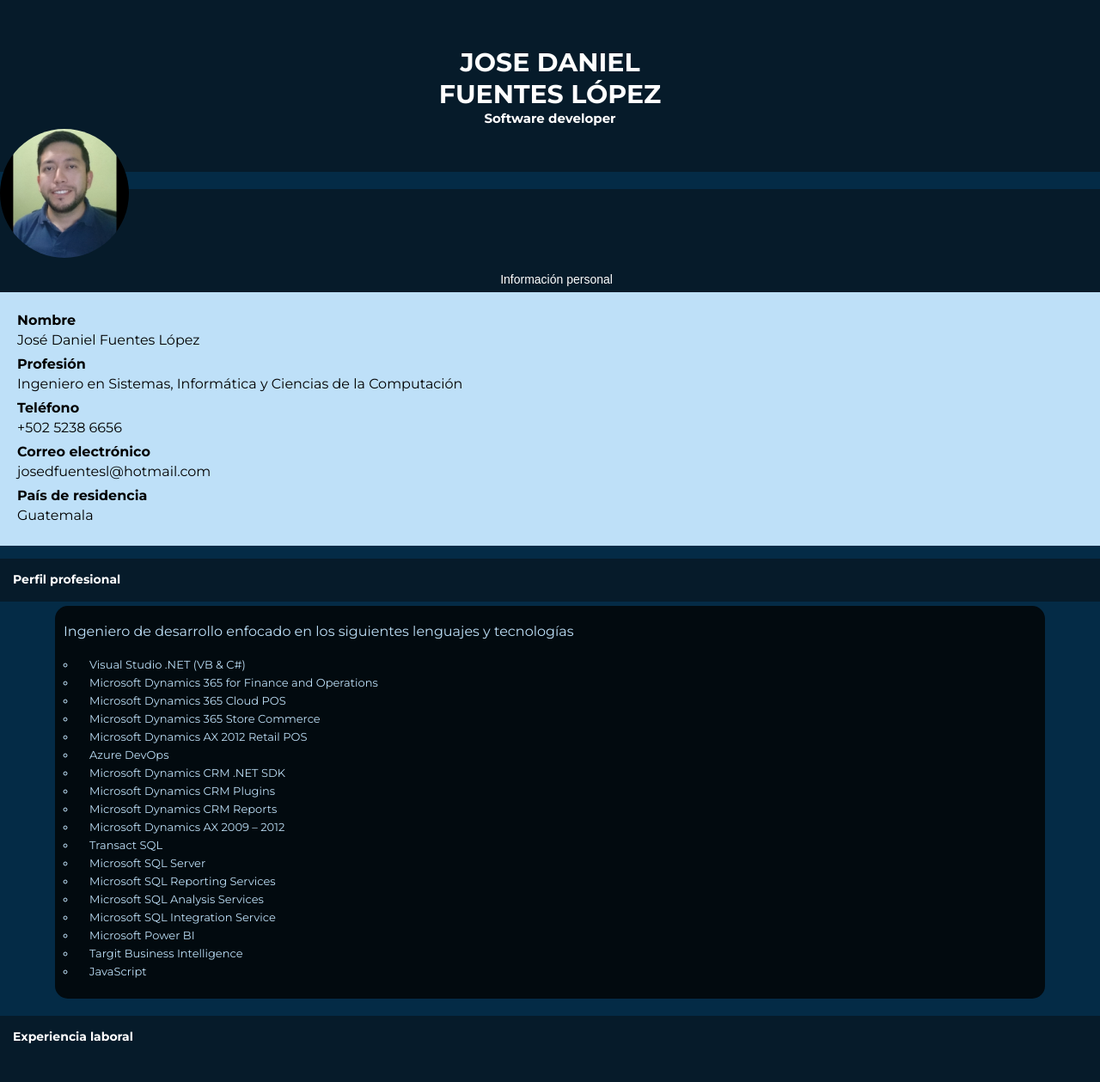
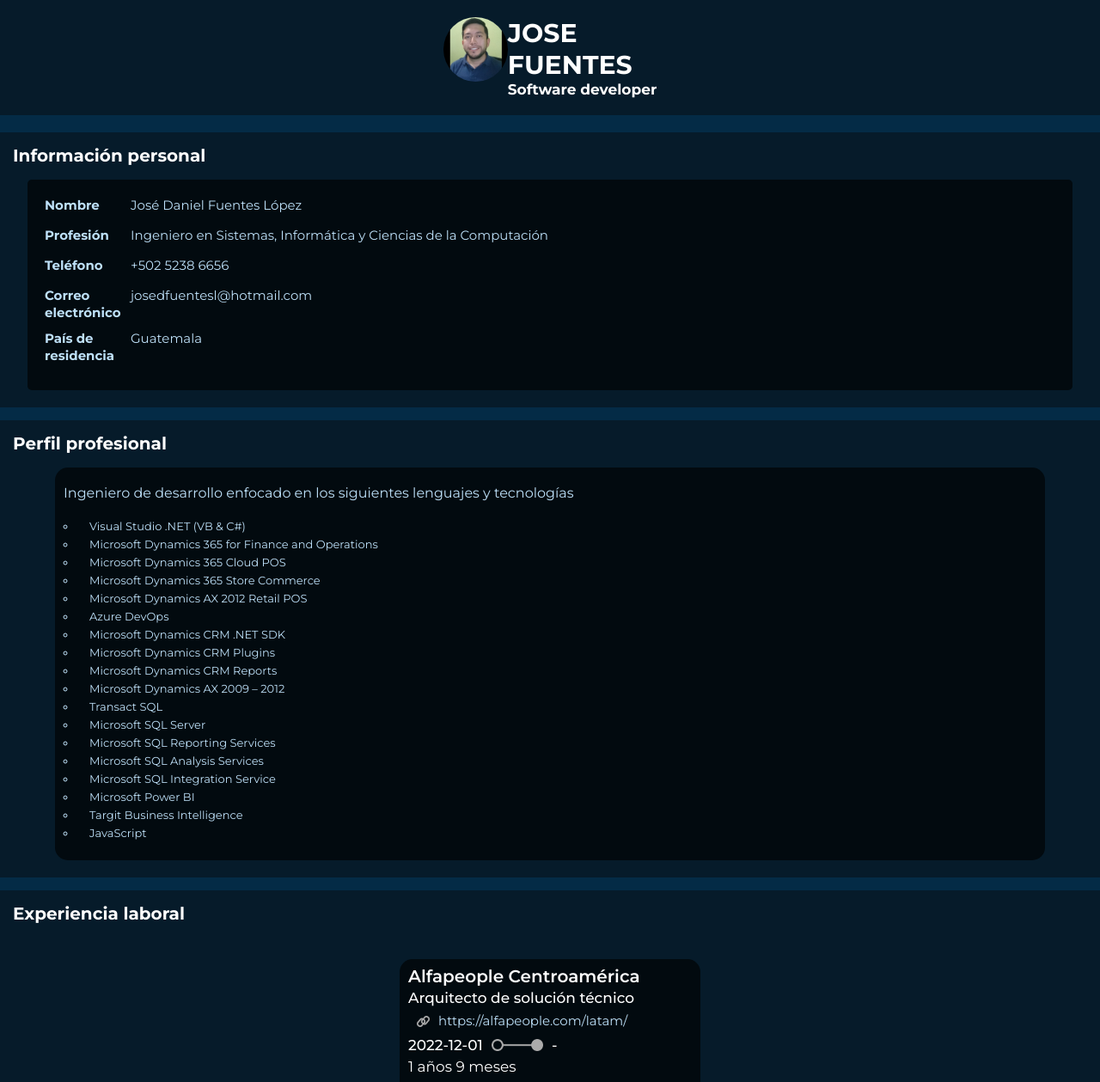
Before and after one commit to JoseDFuentes/CurriculumVitae, a plain HTML site: page index.html in a window 1280 px wide. Shown: the top 1259 px of the page at 86% size. Drawn offline with Linux system fonts and the light colour scheme; a script that the page names is missing.

Commit message:
arreglar fuentes

```diff
--- a/css/styles.css
+++ b/css/styles.css
@@ -24,12 +24,11 @@
 header {
     position: relative;
     display: flex;
-    flex-direction: column;
-    justify-content: center;
+    /*justify-content: center;*/
     width: 100%;
     min-width: 320px;
-    height: 200px;
-    text-align: center;
+    height: auto;
+    /*text-align: center;*/
     color: var(--white);
     background-color: var(--dark-blue);
 }
@@ -39,7 +38,15 @@
 }
 
 header h2 {
-    font-size: 1.5rem;
+    font-size: 1.7rem;
+}
+.header-title {
+    width: auto;
+}
+.header-container {
+    display: flex;
+    flex-wrap: wrap;
+    margin: 20px auto
 }
 
 main {
@@ -62,9 +69,10 @@
 }
 
 .main-cv-profile-pic {
-    position: absolute;
-    top: -50px;
-    height: 150px;
+
+    width: 75px;
+    height: 75px;
+
     background-position: center;
     background-size: cover;
     background-repeat: no-repeat;
@@ -76,35 +84,45 @@
     display: left;
     flex-direction: column;
     justify-content: center;
+    background-color: var(--dark-blue);
+    height: auto;
+    padding-bottom: 15px;
 }
 
 .main-cv-personal--title {
-    text-align: center;
+    text-align: left;
     width: 100%;
-    height: 120px;
-    font-size: 1.4rem;
-    padding-top: 90px;
+    height: 50;
+    font-size: 2rem;
+    padding-top: 15px;
     padding-left: 15px;
     background-color: var(--dark-blue);
     color: var(--white);
-    cursor: pointer;
-    border: none;
-    outline: nones;
-    vertical-align: middle;
 }
 
 .main-cv-personal--container {
-    width: 100%;
+    width: 95%;
     height: auto;
     justify-content: center;
     padding: 20px 10px 20px;
-    background-color: var(--light-blue);
+    background-color: var(--dark-blue-1);
+    margin: 5px auto;
+    color: var(--light-blue);
+    border-radius: 5px;
+    font-size: 1.5rem;
 
 }
 
+.main-cv-personal-box {
+    display: flex;
+    padding-bottom: 10px;
+}
+
 .main-cv-personal--label {
-    line-height: 2.6rem;
+    line-height: 2rem;
     padding-left: 10px;
+    min-width: 100px;
+    max-width: 100px;
 }
 
 .main-cv-personal--value {
@@ -123,6 +141,8 @@
     flex-direction: column;
     justify-content: center;
     margin-top: 15px;
+    background-color: var(--dark-blue);
+    padding-bottom: 15px;
 }
 
 .main-cv-profesional--container {
@@ -140,7 +160,7 @@
     text-align: left;
     width: 100%;
     height: 50;
-    font-size: 1.4rem;
+    font-size: 2rem;
     padding-top: 15px;
     padding-left: 15px;
     background-color: var(--dark-blue);
@@ -176,7 +196,7 @@
     text-align: left;
     width: 100%;
     height: 50;
-    font-size: 1.4rem;
+    font-size: 2rem;
     padding-top: 15px;
     padding-left: 15px;
     background-color: var(--dark-blue);
@@ -200,7 +220,7 @@
 .main-cv-workhistory-card {
     width: 350px;
     height: auto;
-    font-size: 1.4rem;
+    font-size: 1.7rem;
     background-color: var(--dark-blue-1);
     margin: 10px auto;
     min-width: 160px;
@@ -230,7 +250,7 @@
 .main-cv-workhistory-card-company {
     font-weight: 600;
     font-size: 2rem;
-    line-height: 3rem;
+    line-height: 2rem;
 }
 
 
@@ -276,7 +296,7 @@
 .main-cv-workhistory-elem {
     list-style: circle;
     line-height: 1.5rem;
-    font-size: 1.4rem;
+    font-size: 1.5rem;
     font-weight: 400;
     margin: 5px 15px;
     height: auto;
@@ -305,7 +325,7 @@
     text-align: left;
     width: 100%;
     height: 50;
-    font-size: 1.4rem;
+    font-size: 2rem;
     padding-top: 15px;
     padding-left: 15px;
     font-weight: 500;
@@ -324,21 +344,22 @@
 }
 
 .main-cv-education-uni-degree {
-    line-height: 1.4rem;
-    font-size: 1.3rem;
+    line-height: 2rem;
+    font-size: 1.6rem;
+    font-weight: 600;
     padding-top: 15px;
     padding-left: 10px;
 }
 .main-cv-education-uni-name {
-    line-height: 1.4rem;
-    font-size: 1.2rem;
+    line-height: 2rem;
+    font-size: 1.5rem;
     padding-top: 5px;
     padding-left: 10px;
 }
 
 .main-cv-education-uni-year {
-    line-height: 1.4rem;
-    font-size: 1rem;
+    line-height: 2rem;
+    font-size: 1.5rem;
     padding-top: 5px;
     padding-left: 10px;
 }
@@ -372,8 +393,8 @@
     text-decoration: none;
     height: 20px;
     color: var(--light-blue);
-    font-size: 1.3rem;
-    line-height: 1.4rem;
+    font-size: 1.5rem;
+    line-height: 1.3rem;
 }
 
 .main-cv-link-span {
@@ -391,7 +412,7 @@
     color: var(--white);
     height: auto;
     margin-left: 25px;
-    font-size: 1.4rem;
+    font-size: 2rem;
 
 }
 
@@ -403,7 +424,7 @@
     min-width: 350px;
     margin: 20px auto;
     color: var(--white);
-    font-size: 0.9rem;
+    font-size: 1.1.7rem;
     height: auto;
     background-color: var(--dark-blue-1);
     padding: 5px;
@@ -418,7 +439,7 @@
 .div-row {
     display: flex;
     flex-wrap: wrap;
-
+    padding-bottom: 15px;
 }
 
 .div-cell-large {
@@ -454,9 +475,9 @@
 }
 
 footer .left ul{
-    font-size: 0.8rem;
+    font-size: 1.5rem;
     font-weight: 500;
-    line-height: 0.8rem;
+    line-height: 1.5rem;
     list-style-type: none;
 }
 
@@ -469,6 +490,7 @@
     text-decoration: none;
     color: var(--white);
     margin-top: 5px;
+    margin-left: 5px;
 }
 
 footer section div {
@@ -477,8 +499,8 @@
 
 footer span {
     display: inline-flex;
-    width: 20px;
-    height: 20px;
+    width: 25px;
+    height: 25px;
     background-size: cover;
     background-position: center;
     background-repeat: no-repeat;
--- a/index.html
+++ b/index.html
@@ -12,14 +12,20 @@
 </head>
 <body>
     <header>
-        <h1>JOSE DANIEL <br> FUENTES LÓPEZ</h1>
-        <h2>Software developer</h2>
+        <div class="header-container">
+            <img class="main-cv-profile-pic" src="./assets/img/cv-profile.jpg" alt="Imagen de perfil">
+            <div class="header-title">
+                <h1>JOSE<br>FUENTES</h1>
+                <h2>Software developer</h2>
+            </div>
+        </div>
+
     </header>
     <main>
         <section class="main-cv-container">
-            <img class="main-cv-profile-pic" src="./assets/img/cv-profile.jpg" alt="Imagen de perfil">
+
             <div class="main-cv-personal">
-                <button type="button" class="main-cv-personal--title">Información personal</button>
+                <h2 class="main-cv-personal--title">Información personal</h2>
                 <div class="main-cv-personal--container collapsible-panel">
                     <div class="main-cv-personal-box">
                         <p id="personal-name-label" class="main-cv-personal--label">Nombre</p>
```
